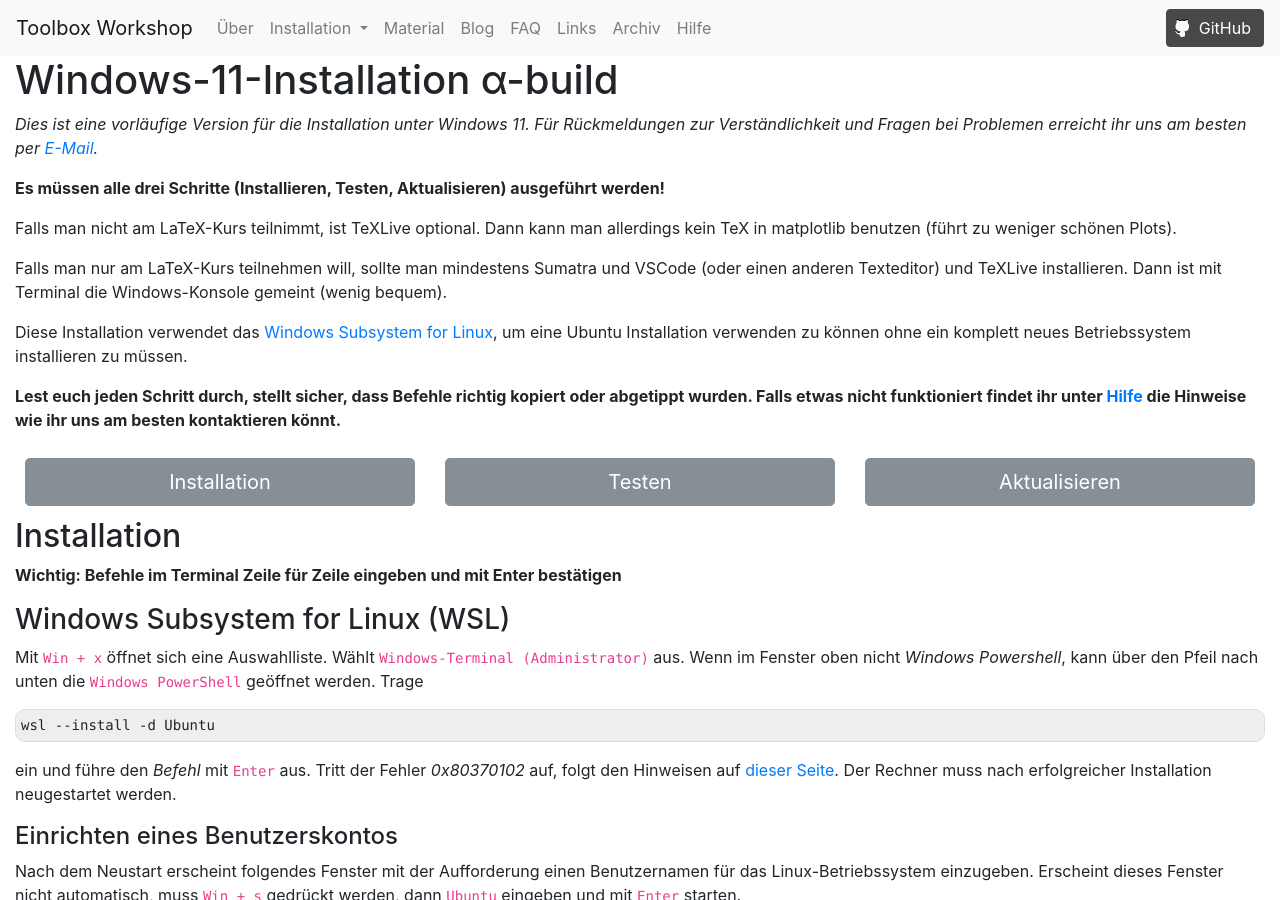
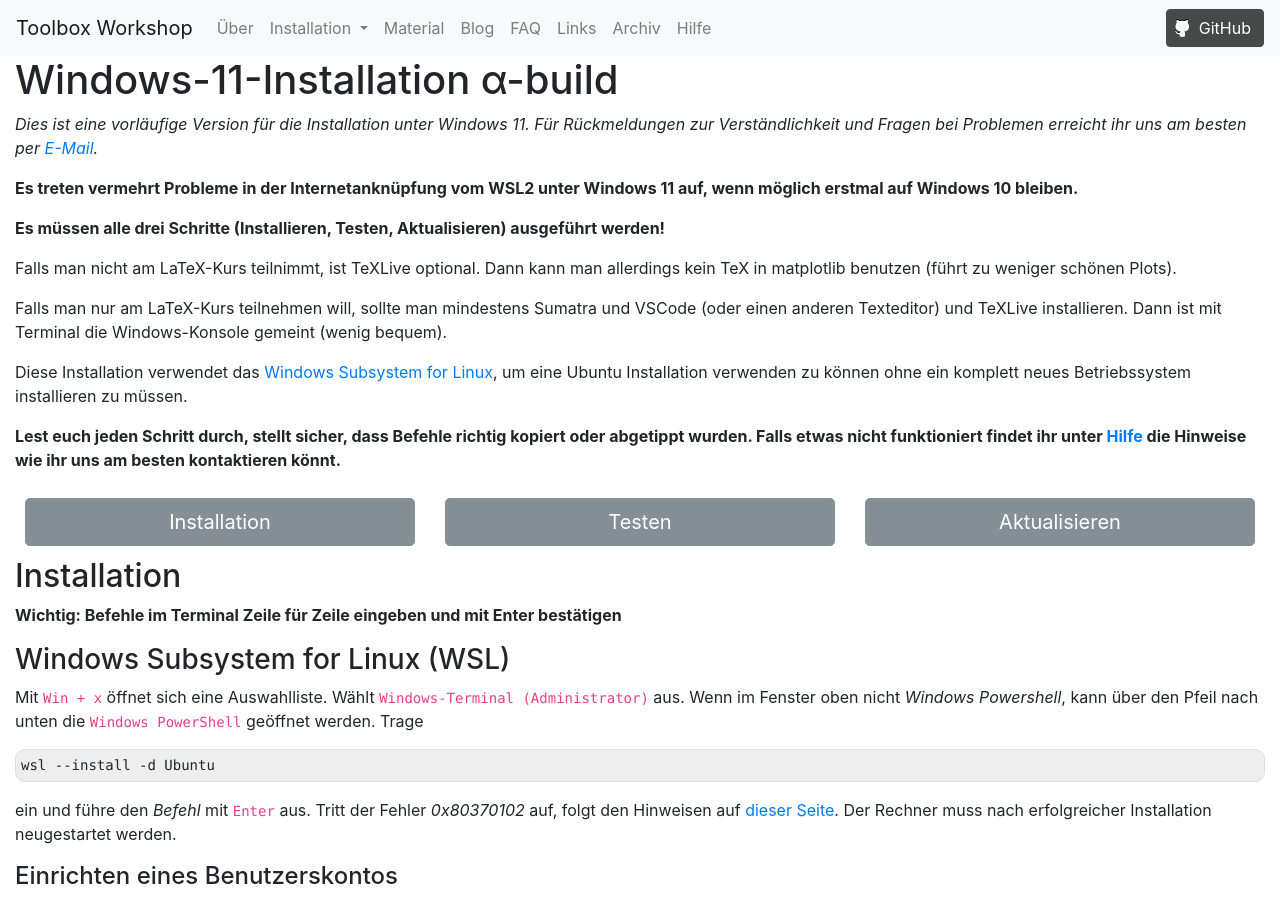
Before and after one commit to pep-dortmund/homepage-toolbox, a Jekyll site: the page built from install/windows-11.md, in a window 1280 px wide and 900 px high. Built offline with Jekyll 4.4.1, drawn with Linux system fonts in a browser that asks for light colours.

Commit message:
Hint towards internet problems

```diff
--- a/install/windows-11.md
+++ b/install/windows-11.md
@@ -5,6 +5,8 @@
 
 *Dies ist eine vorläufige Version für die Installation unter Windows 11.
 Für Rückmeldungen zur Verständlichkeit und Fragen bei Problemen erreicht ihr uns am besten per [E-Mail](mailto:pep-toolbox.physik@lists.tu-dortmund.de).*
+
+__Es treten vermehrt Probleme in der Internetanknüpfung vom WSL2 unter Windows 11 auf, wenn möglich erstmal auf Windows 10 bleiben.__
 
 __Es müssen alle drei Schritte (Installieren, Testen, Aktualisieren) ausgeführt werden!__
 
```
